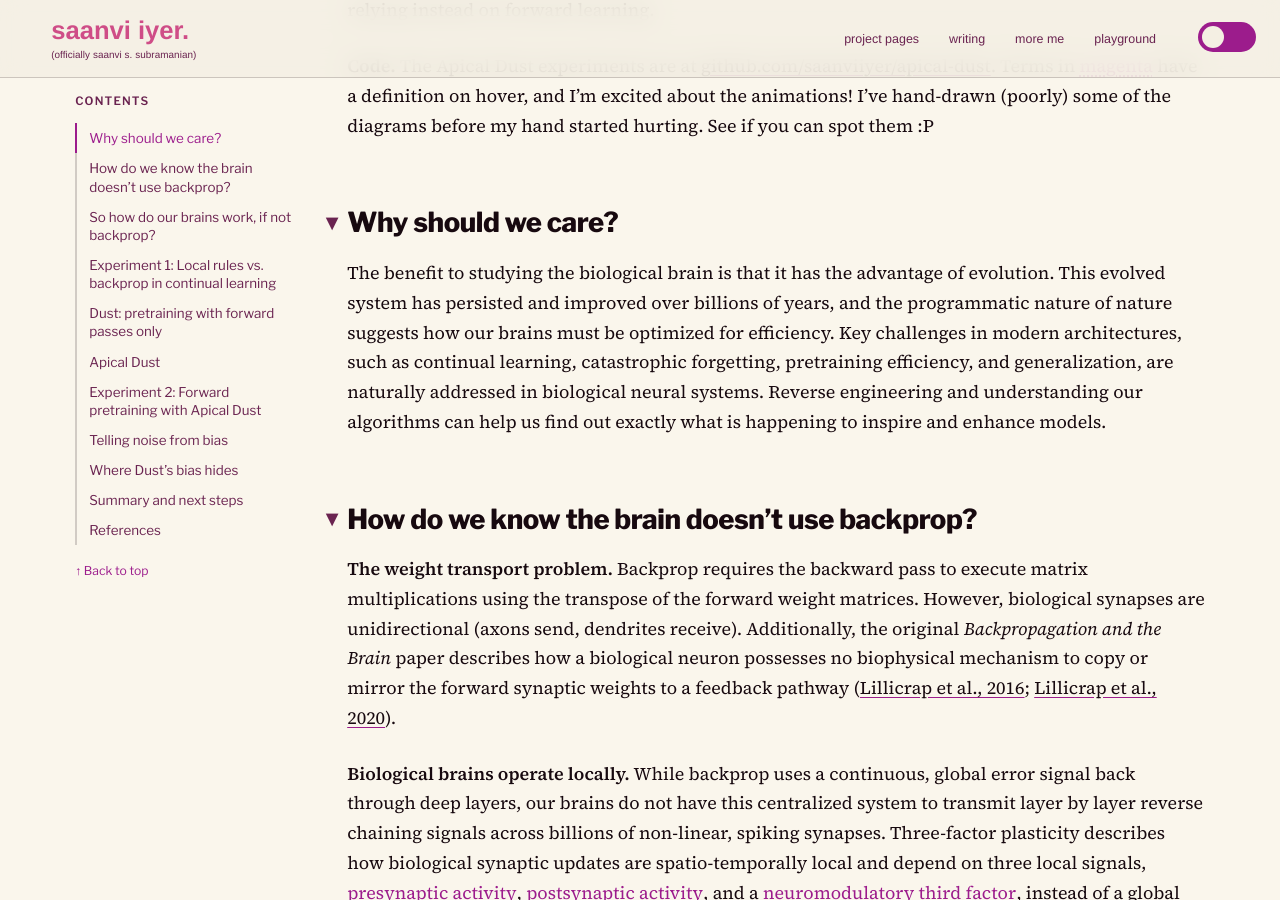
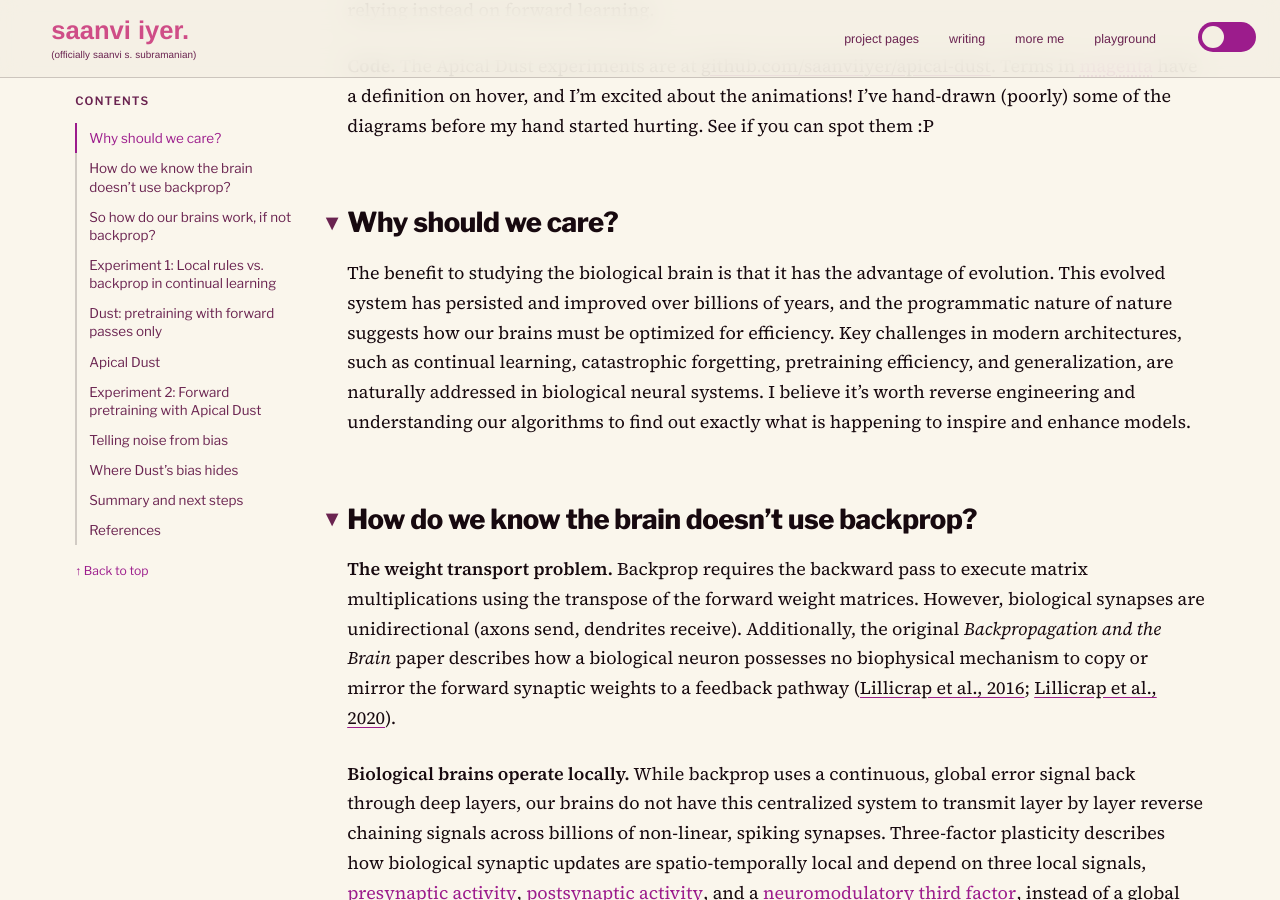
Before and after one commit to saanviiyer/saanviiyer.github.io, a Jekyll site: the page built from _posts/2026-10-25-forward-training-cortex.md, in a window 1280 px wide and 900 px high, scrolled down 571 px. Built offline with Jekyll 4.4.1, drawn with Linux system fonts in a browser that asks for light colours; some web fonts are replaced.

Commit message:
Restore the I believe sentence

```diff
--- a/_posts/2026-10-25-forward-training-cortex.md
+++ b/_posts/2026-10-25-forward-training-cortex.md
@@ -29,7 +29,7 @@
 
 ## Why should we care?
 
-The benefit to studying the biological brain is that it has the advantage of evolution. This evolved system has persisted and improved over billions of years, and the programmatic nature of nature suggests how our brains must be optimized for efficiency. Key challenges in modern architectures, such as continual learning, catastrophic forgetting, pretraining efficiency, and generalization, are naturally addressed in biological neural systems. Reverse engineering and understanding our algorithms can help us find out exactly what is happening to inspire and enhance models.
+The benefit to studying the biological brain is that it has the advantage of evolution. This evolved system has persisted and improved over billions of years, and the programmatic nature of nature suggests how our brains must be optimized for efficiency. Key challenges in modern architectures, such as continual learning, catastrophic forgetting, pretraining efficiency, and generalization, are naturally addressed in biological neural systems. I believe it's worth reverse engineering and understanding our algorithms to find out exactly what is happening to inspire and enhance models.
 
 ## How do we know the brain doesn't use backprop?
 
```
